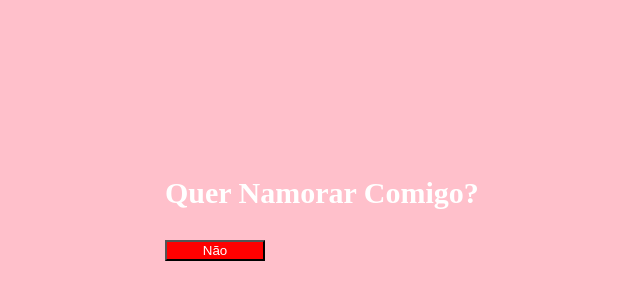
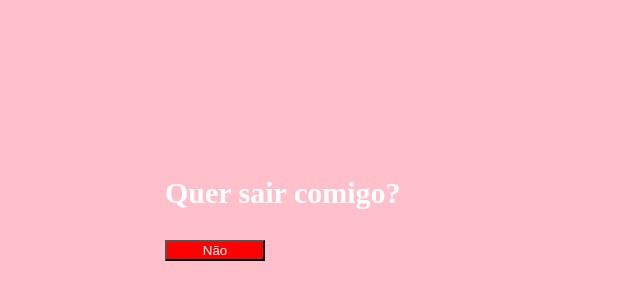
Before and after one commit to tonygado/gado, a plain HTML site: page index.html in a window 1280 px wide. Shown: the part 62-362 px from the top of the page, without its empty margins (43-683 px from the left). Drawn offline with Linux system fonts and the light colour scheme.

Commit message:
app gado

```diff
--- a/index.html
+++ b/index.html
@@ -9,7 +9,7 @@
     <link rel="stylesheet" href="./css.css">
 </head>
 <body>
-    <p> Quer Namorar Comigo? </p>
+    <p> Quer sair comigo? </p>
     <button id="change"> Não </button>
     <button class="hidden" id="move"> Não </button>
     <script src="./js.js"></script>
```
